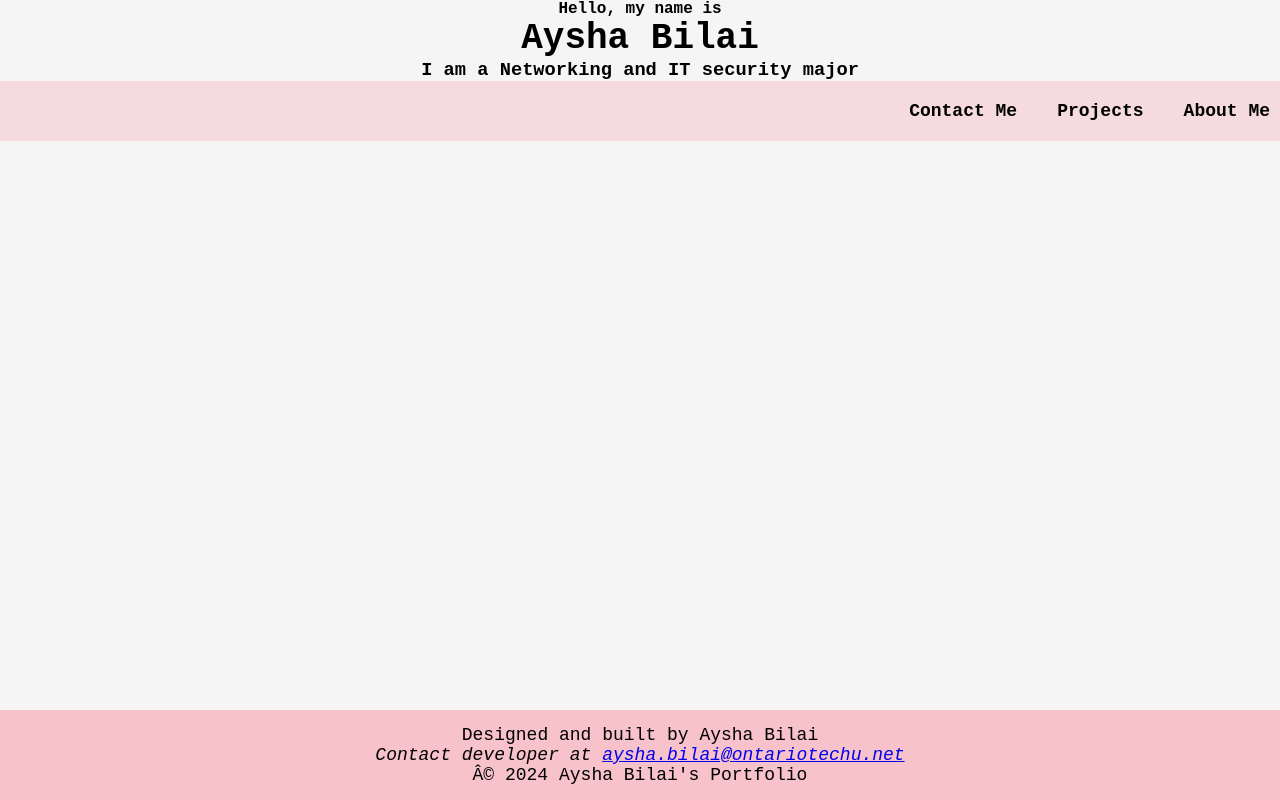
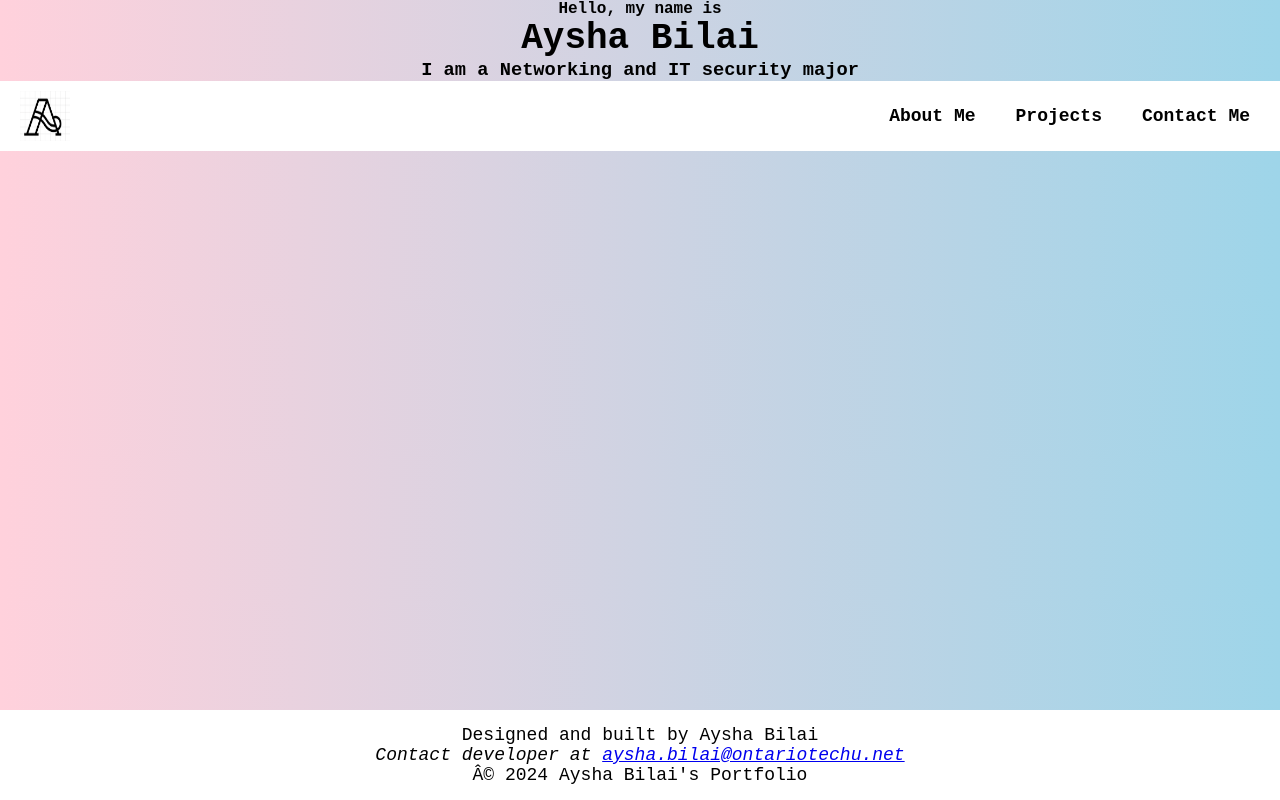
Before and after one commit to ayshabilaii/AyshaPortfolioWebandScript, a plain HTML site: page WebsiteProject1/main.html in a window 1280 px wide. Drawn offline with Linux system fonts and the light colour scheme.

Commit message:
my initial command

```diff
--- a/WebsiteProject1/main.html
+++ b/WebsiteProject1/main.html
@@ -15,11 +15,19 @@
     </body>
 
     <header>
-        <ul class="nav-list">
-            <li style="float:right"><a class="active" href="contact.html">Contact Me</a></li>
-            <li style="float:right"><a class="active" href="projects.html">Projects</a></li>
-            <li style="float:right"><a class="active" href="about.html">About Me</a></li>
-        </ul>
+
+        <div class="header-container">
+
+            <img src="SS.png" alt="Logo" class="logo"> <!--small logo on the left side fo header-->
+
+            <ul class="nav-list">
+                <li><a class="active" href="about.html">About Me</a></li>
+                <li><a class="active" href="projects.html">Projects</a></li>
+                <li><a class="active" href="contact.html">Contact Me</a></li>
+            </ul>
+
+        </div>
+
     </header>
 
     <footer>
--- a/WebsiteProject1/style.css
+++ b/WebsiteProject1/style.css
@@ -7,7 +7,7 @@
 
 body {
     font-family: 'Courier New', Courier, monospace;
-    background-color: whitesmoke;
+    background: linear-gradient(to right, #FFD1DC, #9ed5e9); /* linear gradient */
     color: black;
 }
 
@@ -30,41 +30,58 @@ body {
 
 /* Header and Navigation Styling */
 header {
-    background-color: rgb(245, 219, 223);
-    padding: 20px 0;
-    overflow: hidden; /* Clear floats in header */
+    background-color: rgb(255, 255, 255);
+    padding: 10px 20px;
+    display: flex;
+    align-items: center;
 }
 
+/* Flex container to align the image and navigation */
+.header-container {
+    display: flex;
+    justify-content: space-between;
+    align-items: center;
+    width: 100%;
+}
+
+/* Styling for the logo or small image */
+.logo {
+    width: 50px; /* Adjust the width */
+    height: 50px; /* Adjust the height */
+    margin-right: 20px; /* Space between image and navigation */
+}
+
+/* Navigation list styling */
 .nav-list {
-    list-style-type: none; /* Removes bullet points */
+    list-style-type: none; /* Remove default bullet points */
     margin: 0;
     padding: 0;
-    display: flex;
-    justify-content: flex-end;
+    display: flex; /* Flex to align items horizontally */
 }
 
 .nav-list li {
-    margin-left: 20px;
+    margin-left: 20px; /* Space between each navigation item */
 }
 
+/* Navigation link styling */
 .nav-list li a {
-    text-decoration: none;
-    color: black;
-    font-size: 18px;
-    font-weight: bold;
+    text-decoration: none; /* Remove underline */
+    color: black; /* Text color */
+    font-size: 18px; /* Font size */
+    font-weight: bold; /* Bold text */
     padding: 10px;
     transition: color 0.3s ease;
 }
 
 .nav-list li a:hover {
-    color: rgb(252, 0, 29);
+    color: #9ed5e9;
 }
 
 /* Footer styling for all pages */
 footer {
     text-align: center;
     padding: 15px;
-    background-color: rgb(247, 194, 202);
+    background-color: rgb(255, 255, 255);
     position: fixed;
     width: 100%;
     bottom: 0;
@@ -73,8 +90,8 @@ footer {
 /* Contact Page */
 #contact-page {
     font-family: 'Courier New', Courier, monospace;
-    background-color: rgb(245, 219, 223);
     display: flex;
+    background: linear-gradient(135deg, #FFD1DC, #9ed5e9); /* angled gradient */
     justify-content: center;
     align-items: center;
     height: 100vh;
@@ -84,7 +101,6 @@ footer {
     background-color: white;
     padding: 30px;
     border-radius: 10px;
-    box-shadow: 10px 4px 8px rgba(250, 1, 221, 0.1);
     max-width: 600px;
     width: 100%;
 }
```
Also changed, not shown: WebsiteProject1/about.html (+20 -17 lines), WebsiteProject1/SS.png (renamed from WebsiteProject1/Screenshot 2024-09-26 001643.png).
